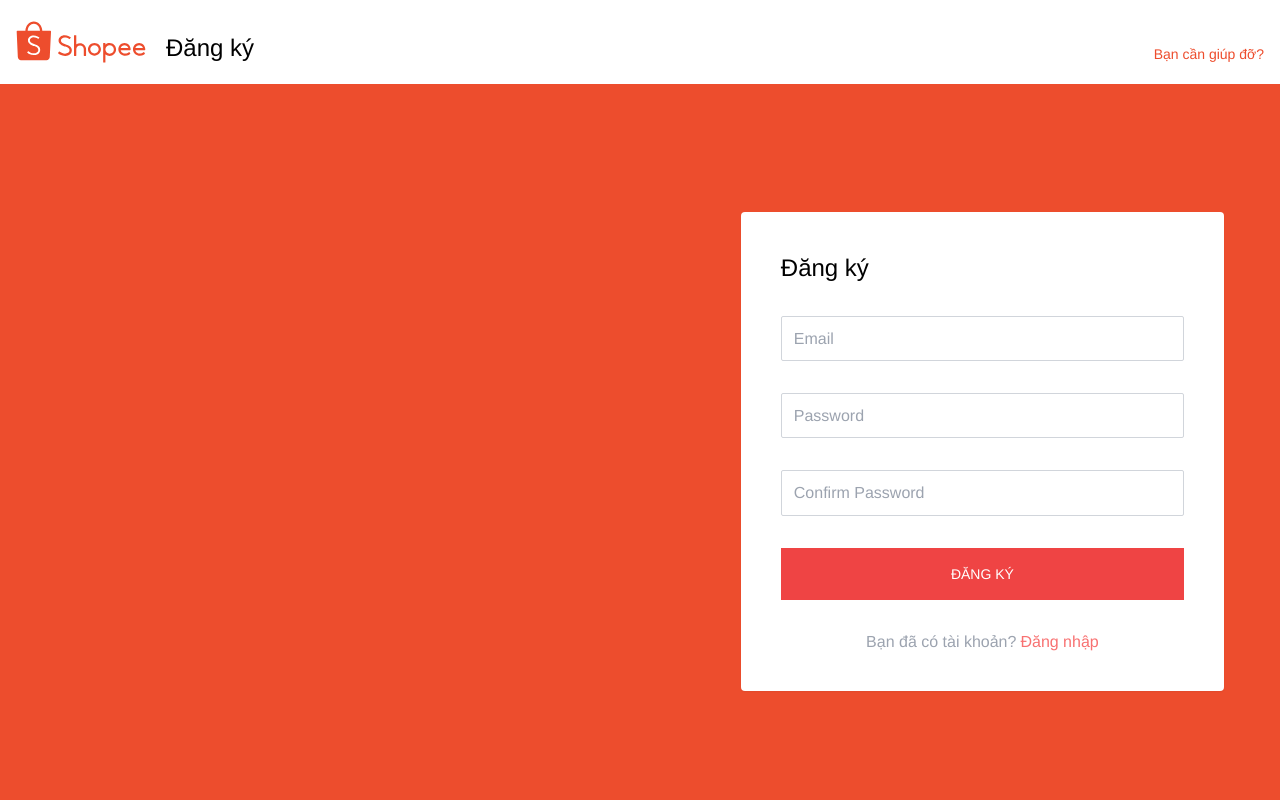
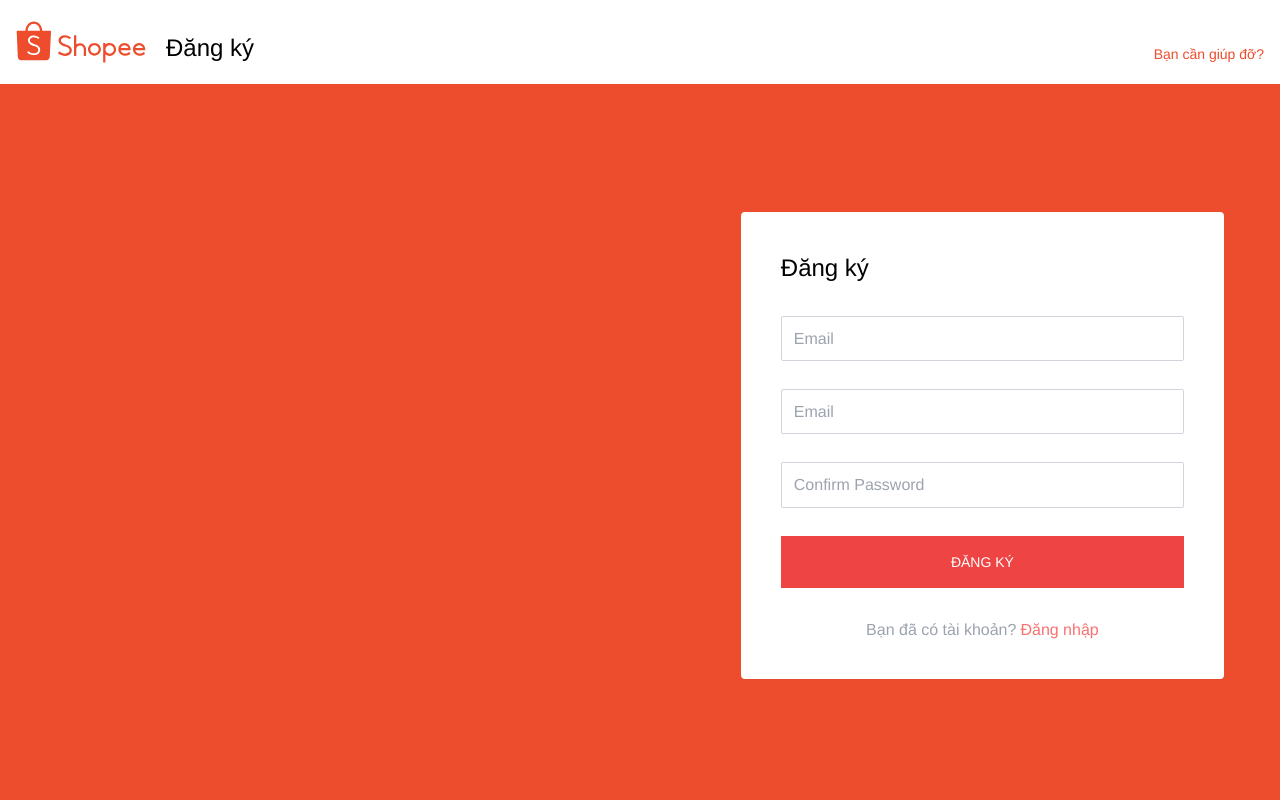
Before and after one commit to VoVyKhang/shopee-clone, a React (Vite) app: page /register in a window 1280 px wide. Shown: the top 800 px of the page. Built offline with nearby package versions, Linux system fonts and the light colour scheme.

Commit message:
add create component input

```diff
--- /dev/null
+++ b/src/components/Input/Input.tsx
@@ -0,0 +1,31 @@
+import type { RegisterOptions, UseFormRegister } from 'react-hook-form'
+
+interface Props {
+  className?: string
+  errorMessage?: string
+  type: React.HTMLInputTypeAttribute
+  rules?: RegisterOptions
+  // eslint-disable-next-line @typescript-eslint/no-explicit-any
+  register: UseFormRegister<any>
+  placeholder?: string
+  name: string
+  autoComplete?: string
+}
+
+function Input({ className, autoComplete, name, placeholder, register, rules, type, errorMessage }: Props) {
+  return (
+    <div className={className}>
+      <input
+        type={type}
+        className='p-3 w-full outline-none border border-gray-300
+                  focus:border-gray-500 rounded-sm focus:shadow-sm'
+        placeholder={placeholder}
+        autoComplete={autoComplete}
+        {...register(name, rules)}
+      />
+      <div className='mt-1 text-red-600 min-h-[1rem] text-sm'>{errorMessage}</div>
+    </div>
+  )
+}
+
+export default Input
--- a/src/pages/Login/Login.tsx
+++ b/src/pages/Login/Login.tsx
@@ -1,6 +1,7 @@
 import { Link } from 'react-router-dom'
 import { useForm } from 'react-hook-form'
 import { getRules } from 'src/utils/rules'
+import Input from 'src/components/Input/Input'
 
 interface FormData {
   email: string
@@ -27,28 +28,26 @@ function Login() {
           <div className='lg:col-span-2 lg:col-start-4'>
             <form className='p-10 rounded bg-white shadow-sm' onSubmit={onSubmit}>
               <div className='text-2xl'>Đăng nhập</div>
-              <div className='mt-8'>
-                <input
+              <Input
+                name='email'
+                register={register}
                 type='email'
-                  className='p-3 w-full outline-none border border-gray-300
-                  focus:border-gray-500 rounded-sm focus:shadow-sm'
+                className='mt-8'
+                errorMessage={errors.email?.message}
                 placeholder='Email'
-                  {...register('email', rules.email)}
+                rules={rules.email}
               />
-                <div className='mt-1 text-red-600 min-h-[1rem] text-sm'>{errors.email?.message}</div>
-              </div>
 
-              <div className='mt-3'>
-                <input
+              <Input
+                name='password'
+                register={register}
                 type='password'
-                  className='p-3 w-full outline-none border border-gray-300
-                  focus:border-gray-500 rounded-sm focus:shadow-sm'
-                  placeholder='Password'
+                className='mt-2'
+                errorMessage={errors.password?.message}
+                placeholder='Email'
                 autoComplete='on'
-                  {...register('password', rules.password)}
+                rules={rules.password}
               />
-                <div className='mt-1 text-red-600 min-h-[1rem] text-sm'>{errors.password?.message}</div>
-              </div>
 
               <div className='mt-3'>
                 <button
--- a/src/pages/Register/Register.tsx
+++ b/src/pages/Register/Register.tsx
@@ -1,5 +1,6 @@
 import { useForm } from 'react-hook-form'
 import { Link } from 'react-router-dom'
+import Input from 'src/components/Input/Input'
 import { getRules } from 'src/utils/rules'
 
 interface FormData {
@@ -29,40 +30,37 @@ function Register() {
           <div className='lg:col-span-2 lg:col-start-4'>
             <form className='p-10 rounded bg-white shadow-sm' onSubmit={onSubmit} noValidate>
               <div className='text-2xl'>Đăng ký</div>
-              <div className='mt-8'>
-                <input
+              <Input
+                name='email'
+                register={register}
                 type='email'
-                  className='p-3 w-full outline-none border border-gray-300
-              focus:border-gray-500 rounded-sm focus:shadow-sm'
+                className='mt-8'
+                errorMessage={errors.email?.message}
                 placeholder='Email'
-                  {...register('email', rules.email)}
+                rules={rules.email}
               />
-                <div className='mt-1 text-red-600 min-h-[1.25rem] text-sm'>{errors.email?.message}</div>
-              </div>
 
-              <div className='mt-2'>
-                <input
+              <Input
+                name='password'
+                register={register}
                 type='password'
-                  className='p-3 w-full outline-none border border-gray-300
-              focus:border-gray-500 rounded-sm focus:shadow-sm'
-                  placeholder='Password'
+                className='mt-2'
+                errorMessage={errors.password?.message}
+                placeholder='Email'
                 autoComplete='on'
-                  {...register('password', rules.password)}
+                rules={rules.password}
               />
-                <div className='mt-1 text-red-600 min-h-[1.25rem] text-sm'>{errors.password?.message}</div>
-              </div>
 
-              <div className='mt-2'>
-                <input
+              <Input
+                name='confirm_password'
+                register={register}
                 type='password'
-                  className='p-3 w-full outline-none border border-gray-300
-              focus:border-gray-500 rounded-sm focus:shadow-sm'
+                className='mt-2'
+                autoComplete='on'
+                errorMessage={errors.confirm_password?.message}
                 placeholder='Confirm Password'
-                  autoComplete='on'
-                  {...register('confirm_password', rules.confirm_password)}
+                rules={rules.confirm_password}
               />
-                <div className='mt-1 text-red-600 min-h-[1.25rem] text-sm'>{errors.confirm_password?.message}</div>
-              </div>
 
               <div className='mt-2'>
                 <button
```
Also changed, not shown: src/components/Input/index.ts (added). Lines whose indentation alone changed are shown as unchanged.
